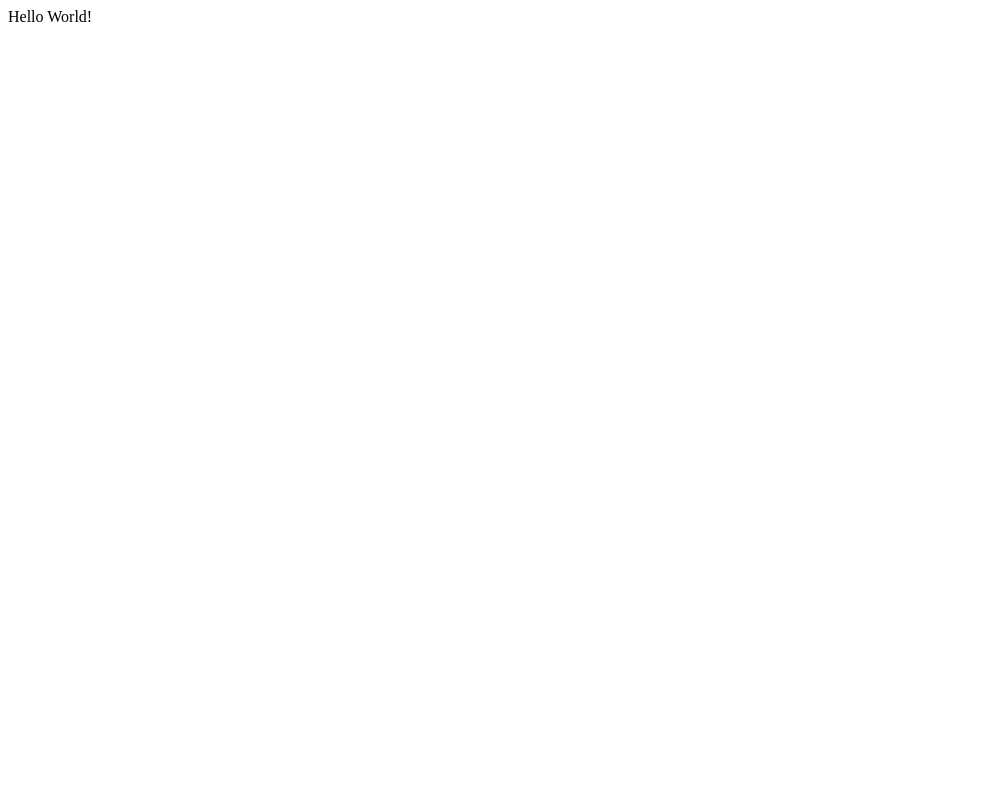
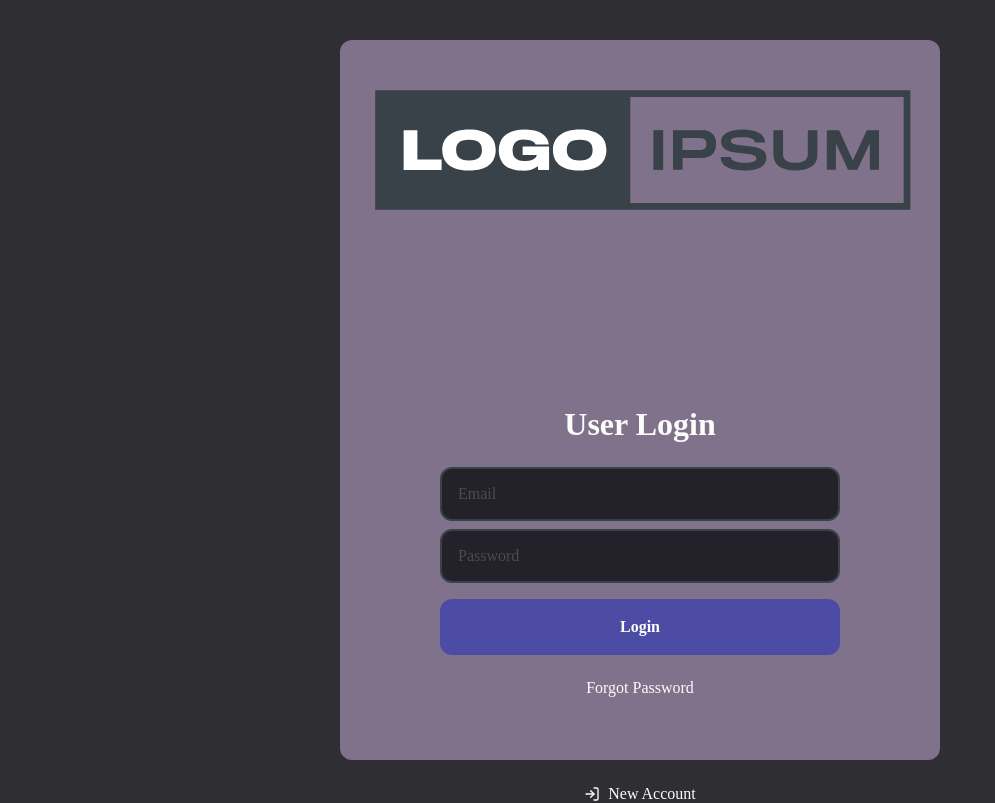
Before and after one commit to wvcneto/template-user, a React (Create React App) app in the folder frontend/: page / in a window 1280 px wide. Shown: the whole page, without its empty margins (0-995 px from the left). Built offline with nearby package versions, Linux system fonts and the light colour scheme.

Commit message:
template-login

```diff
--- a/frontend/public/index.html
+++ b/frontend/public/index.html
@@ -3,8 +3,11 @@
   <head>
     <meta charset="utf-8" />
     <meta name="viewport" content="width=device-width, initial-scale=1" />
-    <meta name="theme-color" content="#fff" />
-    <title>Trilha CDF</title>
+    <meta name="theme-color" content="#4c4ca4" />
+
+    <link href="https://fonts.googleapis.com/css2?family=Roboto&family=Roboto+Condensed:wght@400;700&display=swap" rel="stylesheet" />
+
+    <title>User Template</title>
   </head>
   <body>
     <noscript>You need to enable JavaScript to run this app.</noscript>
--- a/frontend/src/App.tsx
+++ b/frontend/src/App.tsx
@@ -1,9 +1,16 @@
 import React from 'react';
+
+import GlobalStyle from './styles/global';
 
 // import { Container } from './styles';
 
-const App: React.FC = () => {
-  return <div>Hello World!</div>;
-};
+import SignIn from './pages/SignIn';
+
+const App: React.FC = () => (
+  <>
+    <SignIn />
+    <GlobalStyle />
+  </>
+);
 
 export default App;
--- /dev/null
+++ b/frontend/src/pages/SignIn/index.tsx
@@ -0,0 +1,28 @@
+import React from 'react';
+import { FiLogIn } from 'react-icons/fi';
+
+import logoImage from '../../assets/logo.svg';
+
+import { Container, Content } from './styles';
+
+const SignIn: React.FC = () => (
+  <Container>
+    <Content>
+      <img src={logoImage} alt="Logo" />
+      <form>
+        <h1>User Login</h1>
+        <input type="text" placeholder="Email" />
+        <input type="password" placeholder="Password" />
+        <button type="submit">Login</button>
+        <a href="forgot">Forgot Password</a>
+      </form>
+
+      <a href="signup">
+        <FiLogIn />
+        New Account
+      </a>
+    </Content>
+  </Container>
+);
+
+export default SignIn;
--- /dev/null
+++ b/frontend/src/pages/SignIn/styles.ts
@@ -0,0 +1,97 @@
+import styled from 'styled-components';
+import { shade } from 'polished';
+
+export const Container = styled.div`
+  height: 100vh;
+  display: flex;
+  justify-content: center;
+  align-items: stretch;
+`;
+
+export const Content = styled.div`
+  display: flex;
+  flex-direction: column;
+  justify-content: center;
+  align-items: center;
+  background: #80728b;
+  border-radius: 12px;
+  width: 100%;
+  max-width: 600px;
+
+  margin: 40px 0;
+
+  form {
+    margin: 80px 0;
+    width: 400px;
+    text-align: center;
+
+    h1 {
+      margin-bottom: 24px;
+    }
+
+    input {
+      background: #232129;
+      color: #fcfcfa;
+      border-radius: 12px;
+      border: 2px solid #394149;
+      padding: 16px;
+      width: 100%;
+
+      &::placeholder {
+        color: #4c4c4e;
+      }
+
+      & + input {
+        margin-top: 8px;
+      }
+    }
+
+    button {
+      height: 56px;
+      background: #4c4ca4;
+      color: #fcfcfa;
+      border-radius: 12px;
+      border: 0;
+      padding: 0 16px;
+      width: 100%;
+      font-weight: bold;
+      margin-top: 16px;
+      transition: background-color 0.2s;
+
+      &:hover {
+        background: ${shade(0.2, '#4c4ca4')};
+      }
+    }
+
+    a {
+      color: #fcfcfa;
+      display: block;
+      margin-top: 24px;
+      text-decoration: none;
+      transition: color 0.2s;
+
+      &:hover {
+        color: ${shade(0.2, '#fcfcfa')};
+      }
+    }
+  }
+
+  > a {
+    color: #fcfcfa;
+    display: block;
+    margin: 8px;
+    text-decoration: none;
+    transition: color 0.2s;
+
+    display: flex;
+    align-items: center;
+
+    svg {
+      margin-right: 8px;
+    }
+
+    &:hover {
+      color: ${shade(0.2, '#fcfcfa')};
+    }
+  }
+`;
--- /dev/null
+++ b/frontend/src/styles/global.ts
@@ -0,0 +1,26 @@
+import { createGlobalStyle } from 'styled-components';
+
+export default createGlobalStyle`
+  * {
+    margin: 0;
+    padding: 0;
+    box-sizing: border-box;
+    outline: 0;
+  }
+
+  body {
+    background: #2E2E33;
+    color: #FCFCFA;
+    -webkit-font-smoothing: antialiased;
+  }
+
+  body, input, button {
+    font-family: 'Roboto Slab', serif;
+    font-size: 16px;
+  }
+
+  button {
+    cursor: pointer;
+  }
+
+`;
```
Also changed, not shown: frontend/src/assets/logo.svg (added).
